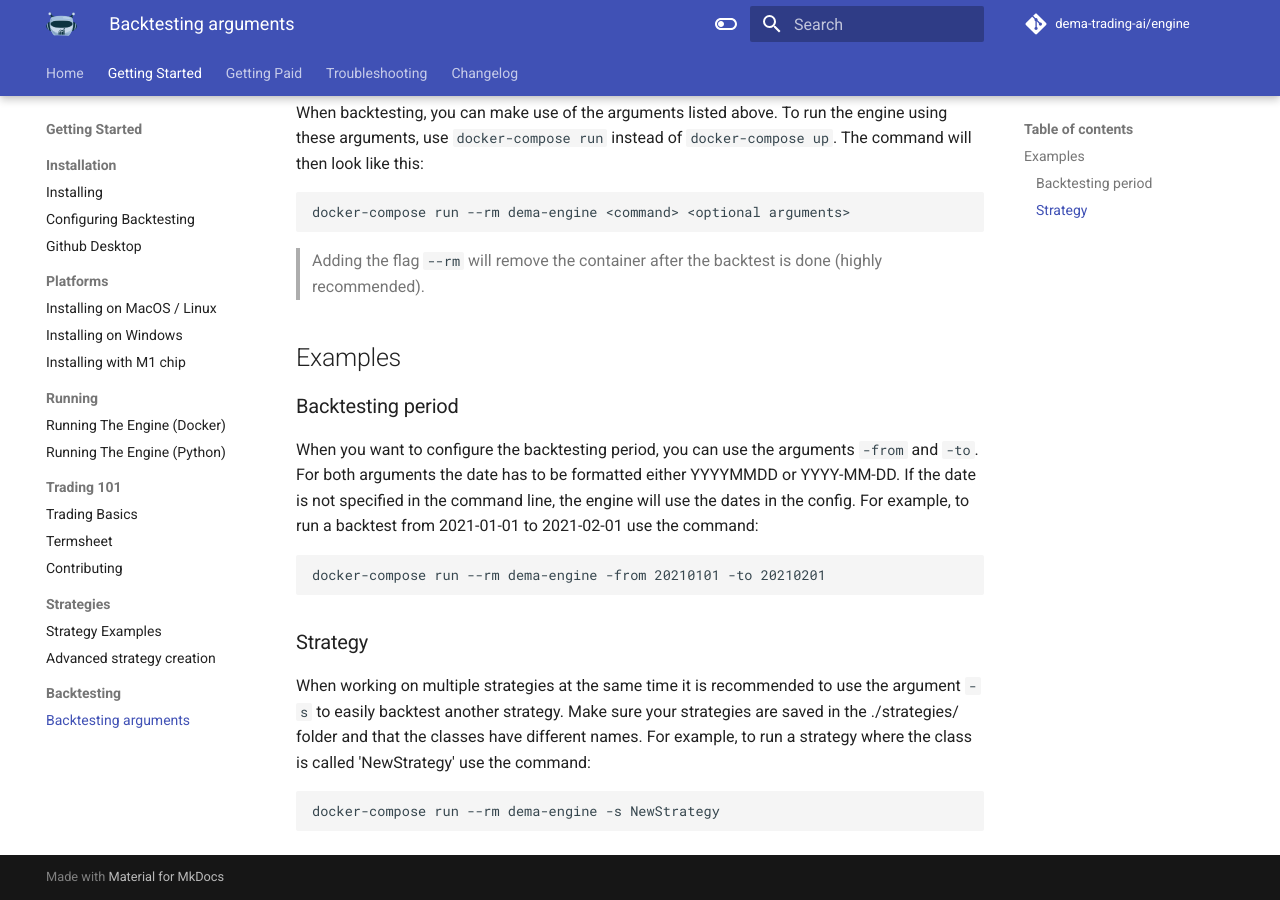
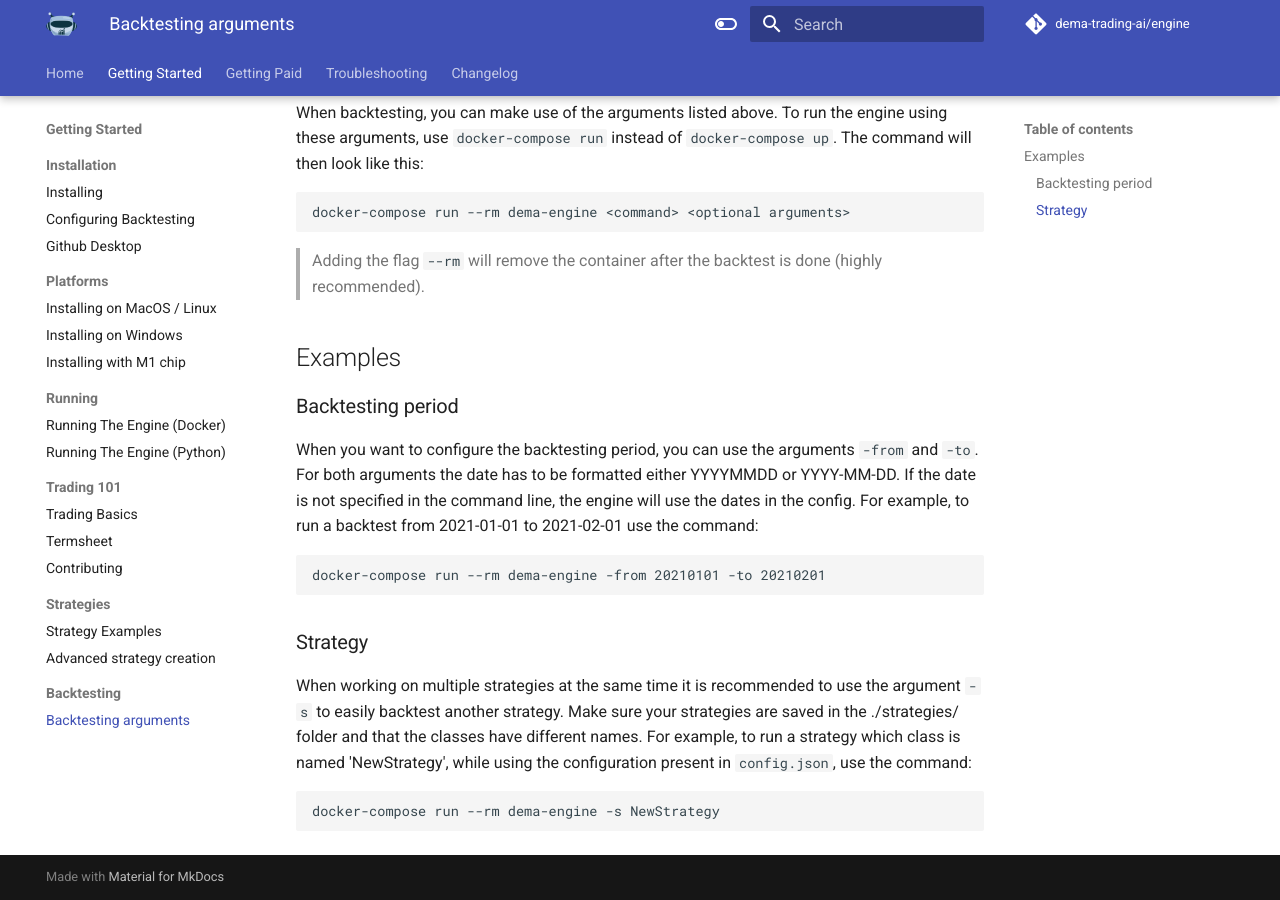
Before and after one commit to dema-trading-ai/docs, an MkDocs documentation site: the page built from docs/getting_started/backtesting/arguments.md, in a window 1280 px wide and 900 px high, scrolled down 812 px. Built offline with MkDocs 1.6.1 and Material for MkDocs 9.7.7, drawn with Linux system fonts in a browser that asks for light colours; comment, search, counter and statistics services are not loaded.

Commit message:
Update docs/getting_started/backtesting/arguments.md
Co-authored-by: marijn111 <39378193+marijn111@users.noreply.github.com>

````diff
--- a/docs/getting_started/backtesting/arguments.md
+++ b/docs/getting_started/backtesting/arguments.md
@@ -59,7 +59,7 @@ docker-compose run --rm dema-engine -from 20210101 -to 20210201
 ### Strategy
 When working on multiple strategies at the same time it is recommended to use the argument ```-s``` to easily backtest
 another strategy. Make sure your strategies are saved in the ./strategies/ folder and that the classes have different
-names. For example, to run a strategy where the class is called 'NewStrategy' use the command:
+names. For example, to run a strategy which class is named 'NewStrategy', while using the configuration present in ```config.json```, use the command:
 ```
 docker-compose run --rm dema-engine -s NewStrategy
 ```
````
